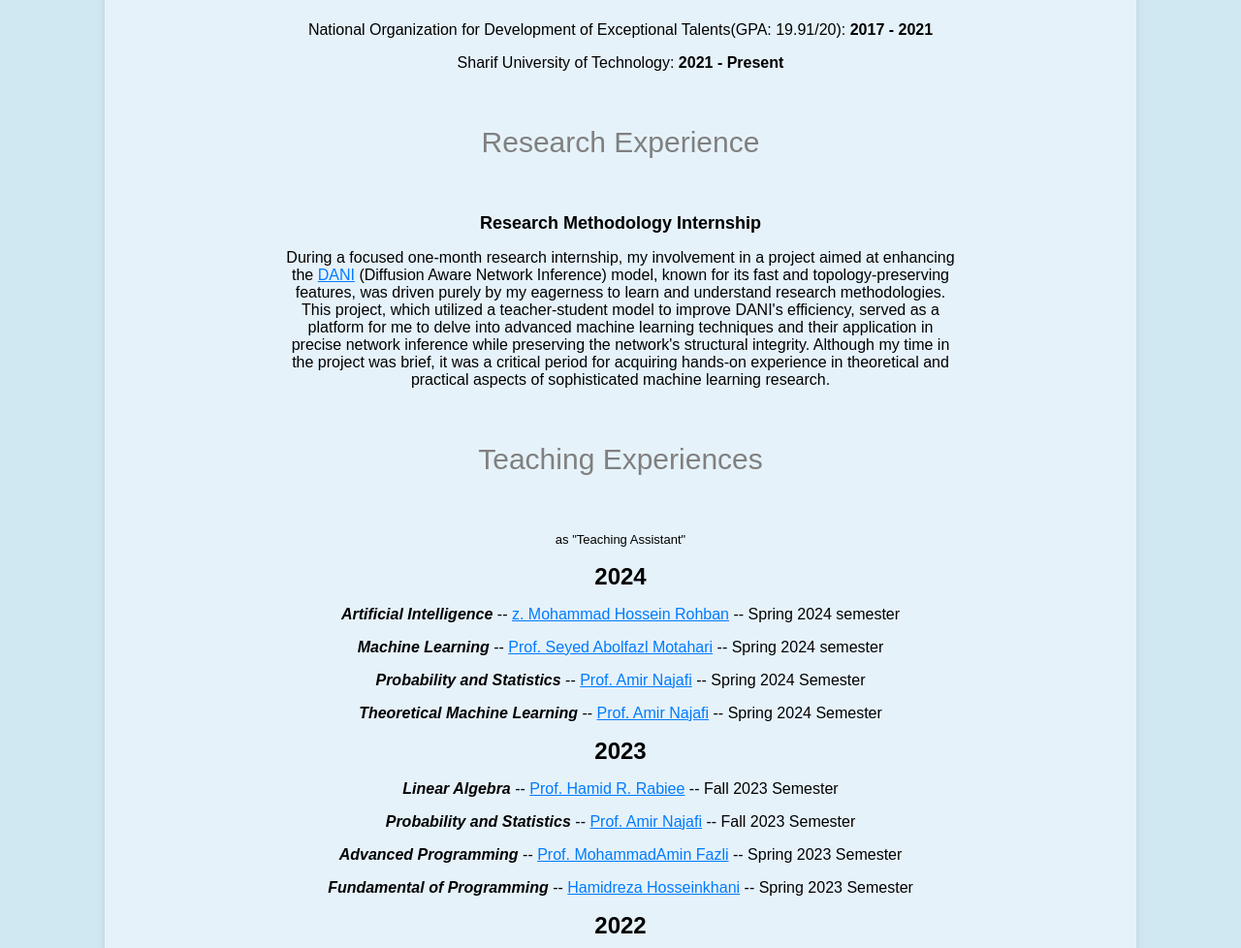
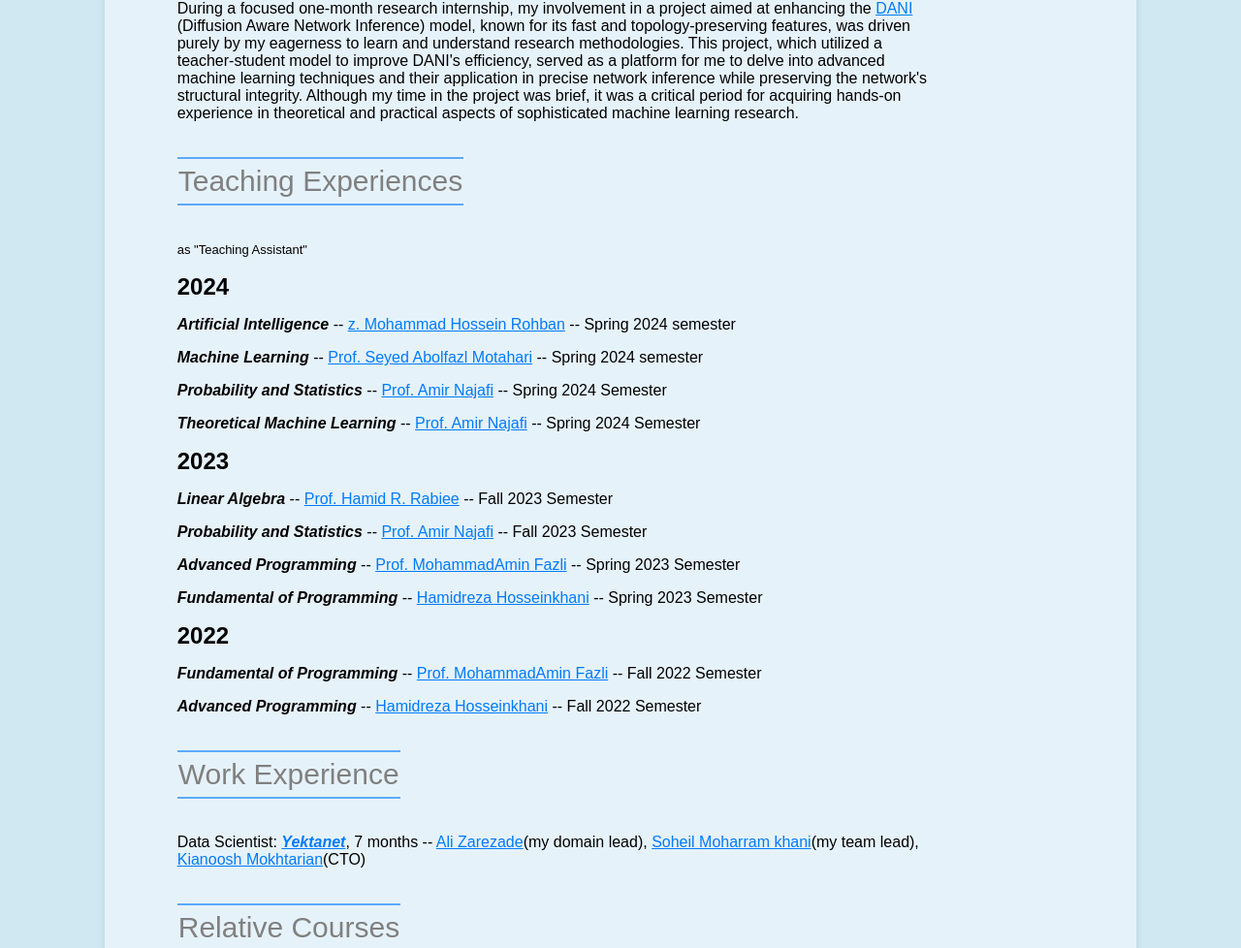
Before and after one commit to AHNakbari/AHNakbari.github.io, a plain HTML site: page index.html in a window 1280 px wide. Shown: the part 1092-2070 px from the top of the page at 97% size. Drawn offline with Linux system fonts and the light colour scheme.

Commit message:
update and set at left

```diff
--- a/index.html
+++ b/index.html
@@ -19,7 +19,9 @@
             <div class="topic" style="top: 100px; left: -120px;">
                 <p>About Me</p>
             </div>
-            <div class="description" style="top: 180px; left: -120px;">
+            <div class="description" >
+                <div style="display: flex; align-items: flex-start;">
+                    <div style="margin-right: 5%">
                         <p>I am Amirhossein Akbari, a third-year Computer Engineering student at Sharif University of Technology.
                             My academic and professional journey is deeply rooted in a passion for research,
                             with a particular focus on <em><span style="font-size: large;">Machine Learning, Artificial Intelligence, and Reinforcement Learning.</span></em>
@@ -28,30 +30,35 @@
                             I invite you to view my <a href="https://ahnakbari.github.io/Amirhossein_Akbari.pdf" target="_blank">CV</a>,
                             which details my journey and the skills I've developed along the way.</p>
                     </div>
+                    <div style="margin-right: -30%; margin-top: -5%">
                         <img src="prof.jpg" alt="Your Image" class="profile-picture">
                         <div class="contact-me">
                             Email: amir.akbari333@sharif.edu<br>
                             amirhoseinakbari202@gmail.com<br><br>
                             Voice: +989025677801
                         </div>
-            <div class="topic" style="top: 400px; left: -120px;">
+                    </div>
+                </div>
+            </div>
+
+            <div class="topic" >
                 <p>Honors</p>
             </div>
-            <div class="description" style="top: 480px; left: -120px">
+            <div class="description" >
                 <p><strong>2021</strong> - Ranked <strong>#63</strong> among 165, 000 participants in Mathematics and Physics University Entrance Exam</p>
                 <p><strong>2022</strong> - Ranked within the Top <strong>20%</strong> for GPA amongst peers in the most prestigious fields at Sharif University of Technology, a leading university in the country</p>
             </div>
-            <div class="topic" style="top: 660px; left: -120px;">
+            <div class="topic" >
                 <p>Education</p>
             </div>
             <div class="description" style="top: 740px; left: -120px; max-width: 700px">
                 <p>National Organization for Development of Exceptional Talents(GPA: 19.91/20): <strong>2017 - 2021</strong></p>
                 <p>Sharif University of Technology: <strong>2021 - Present</strong></p>
             </div>
-            <div class="topic" style="top: 860px; left: -120px;">
+            <div class="topic" >
                 <p>Research Experience</p>
             </div>
-            <div class="description" style="top: 940px; left: -120px; max-width: 700px">
+            <div class="description" >
                 <p><Strong><span style="font-size: large;">Research Methodology Internship</span></Strong></p>
                 <p>During a focused one-month research internship,
                     my involvement in a project aimed at enhancing the
@@ -65,10 +72,10 @@
                     Although my time in the project was brief, it was a critical period for acquiring
                     hands-on experience in theoretical and practical aspects of sophisticated machine learning research.</p>
             </div>
-            <div class="topic" style="top: 1190px; left: -120px;">
+            <div class="topic" >
                 <p>Teaching Experiences</p>
             </div>
-            <div class="description" style="top: 1270px; left: -120px;">
+            <div class="description" >
                 <p><span style="font-size: small;">as "Teaching Assistant"</span></p>
                 <p><Strong><span style="font-size: x-large;">2024</span></Strong></p>
                 <p><em><strong>Artificial Intelligence</strong></em> --
@@ -104,19 +111,19 @@
                     <a href="https://scholar.google.com/citations?user=NAszXsYAAAAJ&hl=en" target="_blank">Hamidreza Hosseinkhani</a>
                     -- Fall 2022 Semester</p>
             </div>
-            <div class="topic" style="top: 1840px; left: -120px;">
+            <div class="topic" >
                 <p>Work Experience</p>
             </div>
-            <div class="description" style="top: 1920px; left: -120px; max-width: 500px">
+            <div class="description" >
                 <p>Data Scientist: <a href="https://www.yektanet.com" target="_blank"><em><strong>Yektanet</strong></em></a>, 7 months --
                     <a href="https://scholar.google.com/citations?hl=en&user=Bs0Cz8MAAAAJ" target="_blank">Ali Zarezade</a>(my domain lead),
                     <a href="https://www.linkedin.com/in/soheil-moharram-khani/" target="_blank">Soheil Moharram khani</a>(my team lead),
                     <a href="https://scholar.google.ca/citations?user=44hhbsQAAAAJ&hl=en" target="_blank">Kianoosh Mokhtarian</a>(CTO)</p>
             </div>
-            <div class="topic" style="top: 2030px; left: -120px;">
+            <div class="topic" >
                 <p>Relative Courses</p>
             </div>
-            <div class="description" style="top: 2110px; left: -120px; max-width: 950px">
+            <div class="description" >
                 <p>Artificial Intelligence --
                     <a href="https://scholar.google.com/citations?hl=en&user=pRyJ6FkAAAAJ" target="_blank">Prof. Mohammad Hossein Rohban</a>
                 -- <strong>20/20</strong></p>
--- a/style.css
+++ b/style.css
@@ -22,36 +22,28 @@ header, main, footer {
 
 /* Updated main for better responsiveness */
 main {
+    margin-left: 3%;
     display: flex;
     flex-direction: column;
-    align-items: center;
+    align-items: flex-start; /* Align items to the left */
 }
 
 .start_text, .topic, .description, .contact-me {
-    text-align: center;
+    text-align: left; /* Align text to the left */
     margin-bottom: 20px; /* Added margin for spacing between sections */
+}
+
+.topic {
+    border-top: 2px solid rgba(0, 123, 255, 0.6);
+    border-bottom: 2px solid rgba(0, 123, 255, 0.6);
+    padding: 1px;
 }
 
 .topic p {
     color: gray;
     font-size: 30px;
-    margin: 20px 0;
+    margin: 5px 0;
 }
-
-/*.topic::before {*/
-/*    content: '';*/
-/*    position: absolute;*/
-/*    width: 100%;*/
-/*    height: 1px; !* Adjust the line thickness as needed *!*/
-/*    background-color: rgba(0, 123, 255, 0.6); !* Line color *!*/
-/*}*/
-/*.topic::after {*/
-/*    content: '';*/
-/*    position: absolute;*/
-/*    width: 100%;*/
-/*    height: 1.5px; !* Adjust the line thickness as needed *!*/
-/*    background-color: rgba(0, 123, 255, 0.6); !* Line color *!*/
-/*}*/
 
 .topic p:hover {
     color: #007bff;
@@ -92,7 +84,7 @@ a:hover {
     }
 
     .topic, .description, .contact-me {
-        text-align: center;
+        text-align: left; /* Align text to the left */
         margin: 10px; /* Adjust margins for smaller screens */
     }
 
```
Lines whose indentation alone changed are shown as unchanged.
